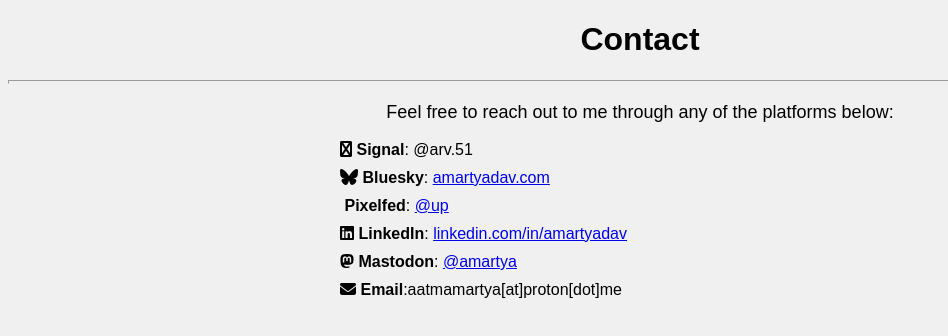
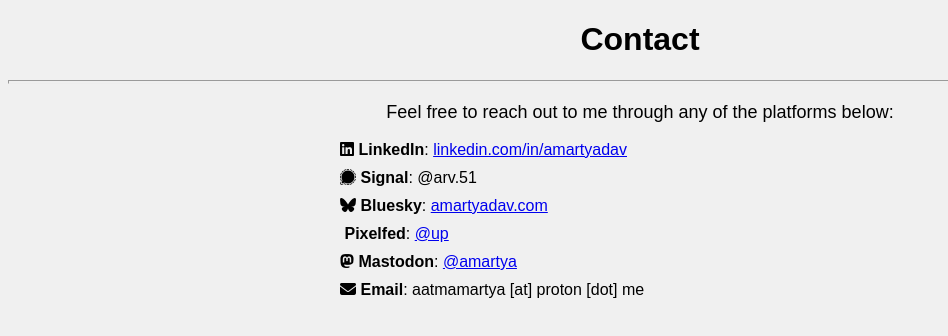
Before and after one commit to amartyadav/personal_blog, a plain HTML site: page contact.html in a window 1280 px wide. Shown: the whole page, without its empty margins (0-948 px from the left). Drawn offline with Linux system fonts and the light colour scheme; some icons are missing.

Commit message:
update(contact.html): replace Font Awesome CDN link with script tag and update social media icons

```diff
--- a/contact.html
+++ b/contact.html
@@ -4,7 +4,7 @@
   <meta charset="UTF-8">
   <meta name="viewport" content="width=device-width, initial-scale=1.0">
   <title>Contact - Amartya Yadav</title>
-  <link rel="stylesheet" href="https://cdnjs.cloudflare.com/ajax/libs/font-awesome/6.5.0/css/all.min.css">
+<script src="https://kit.fontawesome.com/4892cb91f5.js" crossorigin="anonymous"></script>
 </head>
 <body style="color: rgb(0, 0, 0); background-color: rgb(240, 240, 240); font-family: Arial, sans-serif;">
 
@@ -15,11 +15,15 @@
 
 <ul style="list-style: none; padding: 0; max-width: 600px; margin: 0 auto; text-align: left;">
   <li style="margin: 10px 0;">
-    <i class="fab fa-signal"></i>
+    <i class="fab fa-linkedin"></i>
+    <b>LinkedIn</b>: <a href="https://linkedin.com/in/amartyadav" target="_blank">linkedin.com/in/amartyadav</a>
+  </li>
+  <li style="margin: 10px 0;">
+    <i class="fa-brands fa-signal-messenger"></i>
     <b>Signal</b>: @arv.51
   </li>
   <li style="margin: 10px 0;">
-    <i class="fab fa-bluesky"></i>
+    <i class="fa-brands fa-bluesky"></i>
     <b>Bluesky</b>: <a href="https://bsky.app/profile/amartyadav.tech" target="_blank">amartyadav.com</a>
   </li>
   <li style="margin: 10px 0;">
@@ -27,16 +31,12 @@
     <b>Pixelfed</b>: <a href="https://pixelfed.social/up" target="_blank">@up</a>
   </li>
   <li style="margin: 10px 0;">
-    <i class="fab fa-linkedin"></i>
-    <b>LinkedIn</b>: <a href="https://linkedin.com/in/amartyadav" target="_blank">linkedin.com/in/amartyadav</a>
-  </li>
-  <li style="margin: 10px 0;">
     <i class="fab fa-mastodon"></i>
     <b>Mastodon</b>: <a href="https://fosstodon.org/@amartya" target="_blank">@amartya</a>
   </li>
   <li style="margin: 10px 0;">
     <i class="fas fa-envelope"></i>
-    <b>Email</b>:aatmamartya[at]proton[dot]me</a>
+    <b>Email</b>: aatmamartya [at] proton [dot] me</a>
   </li>
 </ul>
 </body>
```
